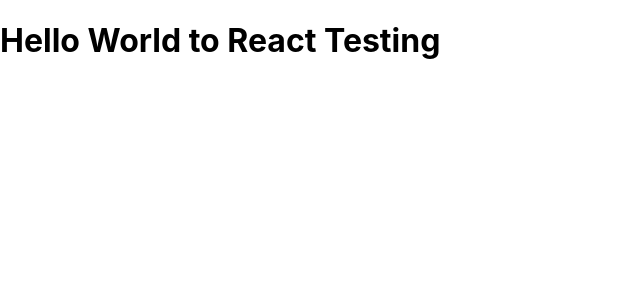
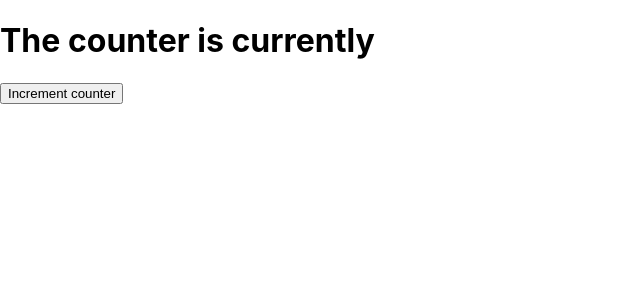
Before and after one commit to nursh/Testing-React, a React (Create React App) app: page / in a window 1280 px wide. Shown: the top 300 px of the page, without its empty margins (0-640 px from the left). Built offline with nearby package versions, Linux system fonts and the light colour scheme.

Commit message:
Added code to pass tests for increment-button and counter-display

```diff
--- a/src/App.js
+++ b/src/App.js
@@ -6,7 +6,8 @@ class App extends Component {
   render() {
     return (
       <div data-test="component-app">
-        <h1>Hello World to React Testing</h1>
+        <h1 data-test="counter-display">The counter is currently </h1>
+        <button data-test="increment-button">Increment counter</button>
       </div>
     );
   }
```
